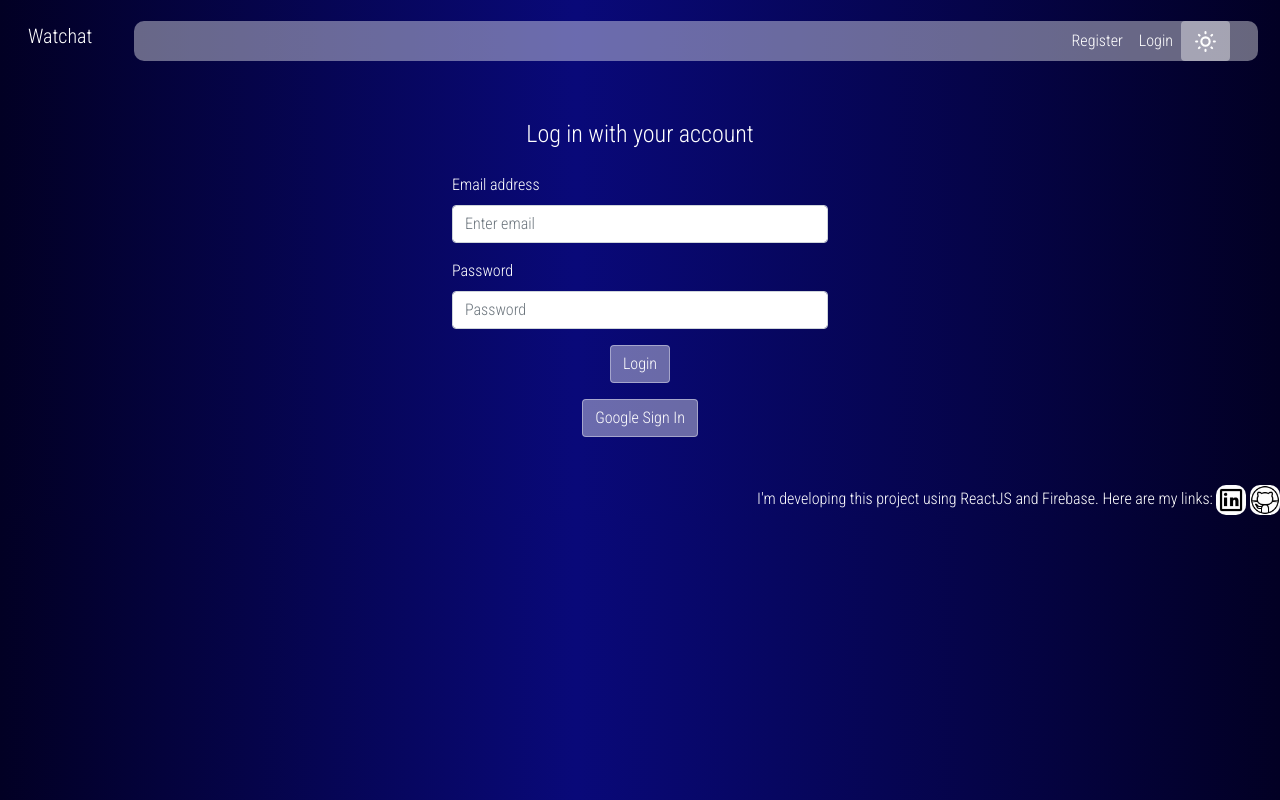
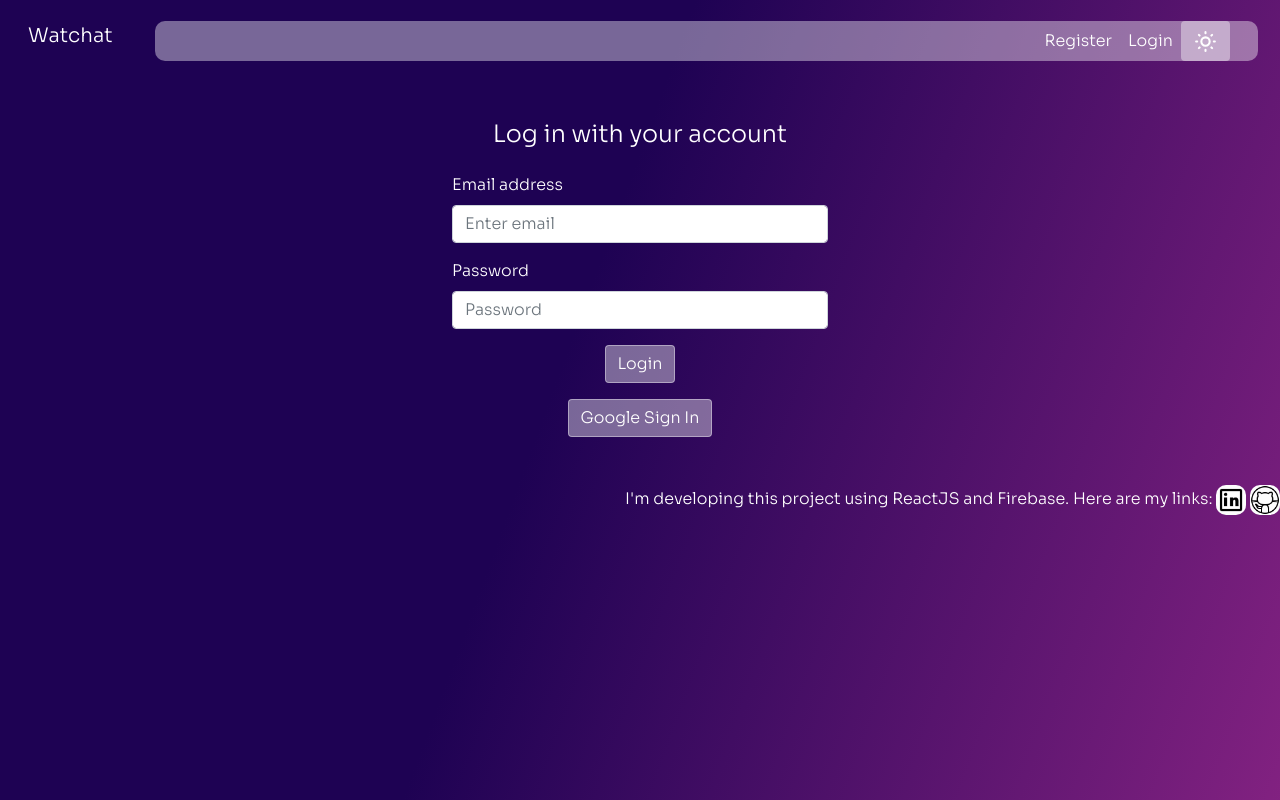
Before and after one commit to dancosmo/watchat, a React (Create React App) app: page /login in a window 1280 px wide. Built offline with nearby package versions, Linux system fonts and the light colour scheme; no server answers.

Commit message:
CSS changes

```diff
--- a/public/index.html
+++ b/public/index.html
@@ -15,8 +15,8 @@
       user's mobile device or desktop. See https://developers.google.com/web/fundamentals/web-app-manifest/
     -->
     <link rel="preconnect" href="https://fonts.googleapis.com">
-<link rel="preconnect" href="https://fonts.gstatic.com" crossorigin>
-<link href="https://fonts.googleapis.com/css2?family=Roboto+Condensed:wght@300&display=swap" rel="stylesheet">
+    <link rel="preconnect" href="https://fonts.gstatic.com" crossorigin>
+    <link href="https://fonts.googleapis.com/css2?family=Sora:wght@300&display=swap" rel="stylesheet">
     <link rel="manifest" href="%PUBLIC_URL%/manifest.json" />
     <!--
       Notice the use of %PUBLIC_URL% in the tags above.
@@ -27,7 +27,7 @@
       work correctly both with client-side routing and a non-root public URL.
       Learn how to configure a non-root public URL by running `npm run build`.
     -->
-    <title>React App</title>
+    <title>Watchat Cosmo</title>
   </head>
   <body>
     <noscript>You need to enable JavaScript to run this app.</noscript>
--- a/src/App.css
+++ b/src/App.css
@@ -1,8 +1,6 @@
-
 .flex-home {
   display: flex;
   justify-content: space-between;
-  height: 85vh;
 }
 
 @media only screen and (max-width: 768px) {
@@ -257,37 +255,38 @@
 
 .video-list {
   max-height: 80vh;
-  overflow-y: scroll;
+  overflow-y: overlay;
 }
 
 .video-list::-webkit-scrollbar {
-  width: 10px;
+  width: 5px;
 }
 
 .video-list::-webkit-scrollbar-track {
-  box-shadow: inset 0 0 5px grey;
+  box-shadow: inset 0 0 5px white;
   border-radius: 10px;
 }
 .video-list::-webkit-scrollbar-thumb {
-  background: grey;
+  background: white;
   border-radius: 10px;
 }
 
 .video-detail {
   overflow-y: scroll;
   flex-basis: 100%;
+  min-height: 75vh;
 }
 
 .video-detail::-webkit-scrollbar {
-  width: 10px;
+  width: 5px;
 }
 
 .video-detail::-webkit-scrollbar-track {
-  box-shadow: inset 0 0 5px grey;
+  box-shadow: inset 0 0 5px white;
   border-radius: 10px;
 }
 .video-detail::-webkit-scrollbar-thumb {
-  background: grey;
+  background: white;
   border-radius: 10px;
 }
 
@@ -302,6 +301,10 @@
   background-color: transparent;
 }
 
+.video-info-container{
+  padding: 5px;
+}
+
 .footer {
   margin-top: 1%;
   text-align: right;
@@ -309,6 +312,6 @@
 
 @media only screen and (max-width: 768px) {
  .footer{
-   margin-top: 435px;
+   margin-top: 20px;
  }
 }
--- a/src/components/MyNavbar.js
+++ b/src/components/MyNavbar.js
@@ -27,7 +27,7 @@ const MyNavbar = () => {
 
   const changeThemeDark = () => {
     const body = document.querySelector("body");
-    body.style.setProperty(`background`, `linear-gradient(90deg, rgba(2,0,36,1) 0%, rgba(9,9,121,1) 45%, rgba(2,0,36,1) 100%)`, `important`);
+    body.style.setProperty(`background-image`, `linear-gradient( 110.1deg,  rgba(30,2,83,1) 44.2%, rgba(198,55,160,1) 138.2% )`, `important`);
     setTheme((theme) => ({ ...theme, text: "white", navbar:"navbar-dark" }));
     setDark("none");
     setLight("flex");
@@ -35,7 +35,7 @@ const MyNavbar = () => {
 
   const changeThemeLight = () => {
     const body = document.querySelector("body");
-    body.style.setProperty(`background`, `radial-gradient(circle, rgba(174,231,238,1) 0%, rgba(148,193,233,1) 0%)`, `important`);
+    body.style.setProperty(`background-image`, `linear-gradient(43deg, #4158D0 0%, #C850C0 46%, #FFCC70 100%)`, `important`);
     setTheme((theme) => ({ ...theme, text: "black", navbar:"navbar-light" }));
     setDark("flex");
     setLight("none");
--- a/src/components/VideoDetail.js
+++ b/src/components/VideoDetail.js
@@ -22,7 +22,7 @@ const VideoDetail = ({ video }) => {
   return (
     <div className="video-detail">
       <iframe
-        style={{ width: "100%", height: "100%" }}
+        style={{ width: "100%", height: "70vh" }}
         title="video-player"
         src={videoSrc}
       />
--- a/src/components/VideoItem.js
+++ b/src/components/VideoItem.js
@@ -1,19 +1,18 @@
 import React, { useContext } from 'react';
 import ListGroup from 'react-bootstrap/ListGroup';
-import Container from 'react-bootstrap/Container';
 import { AuthContext } from './context/auth';
 
 const VideoItem = ({video, selectedVideo}) => {
     const {theme} = useContext(AuthContext);
 
     return (
-        <ListGroup.Item onClick={() =>selectedVideo(video)} style={{backgroundColor:`${theme.background}`, color:`${theme.color}`, display:'flex', cursor:'pointer', flexWrap:"wrap"}}>
+        <ListGroup.Item  onClick={() =>selectedVideo(video)} style={{backgroundColor:`${theme.background}`, color:`${theme.color}`, display:'flex', cursor:'pointer', flexWrap:"wrap"}}>
             <img src={video.snippet.thumbnails.medium.url} alt="video-thumbnal"></img>
-            <Container style={{color:`${theme.text}`}}>
+            <div className="video-info-container" style={{color:`${theme.text}`}}>
                 <div style={{fontWeight:`bold`}}>{video.snippet.title}</div>
                 <div>Channel: {video.snippet.channelTitle}</div>
                 <div style={{marginTop:`10px`}}>{video.snippet.description}</div>
-            </Container>
+            </div>
         </ListGroup.Item>
     );
 }
--- a/src/components/context/auth.js
+++ b/src/components/context/auth.js
@@ -12,7 +12,7 @@ const AuthProvider = ({children}) =>{
         text: "white",
         background: "rgba(255, 255, 255, 0.4)",
         border: "rgba(255, 255, 255, 0.4)",
-        navbar:"navbar-light"
+        navbar:"navbar-dark"
     });
 
     useEffect(()=>{
--- a/src/index.css
+++ b/src/index.css
@@ -1,7 +1,12 @@
+html{
+  height: 100%;
+}
 body {
-  background: linear-gradient(90deg, rgba(2,0,36,1) 0%, rgba(9,9,121,1) 45%, rgba(2,0,36,1) 100%);
+  min-height: 100%;
+  background-color: #4158D0;
+  background: linear-gradient( 110.1deg,  rgba(30,2,83,1) 44.2%, rgba(198,55,160,1) 138.2% );
   margin: 0;
-  font-family:'Roboto Condensed', sans-serif !important;
+  font-family: 'Sora', sans-serif !important;
   -webkit-font-smoothing: antialiased;
   -moz-osx-font-smoothing: grayscale;
 }
```
